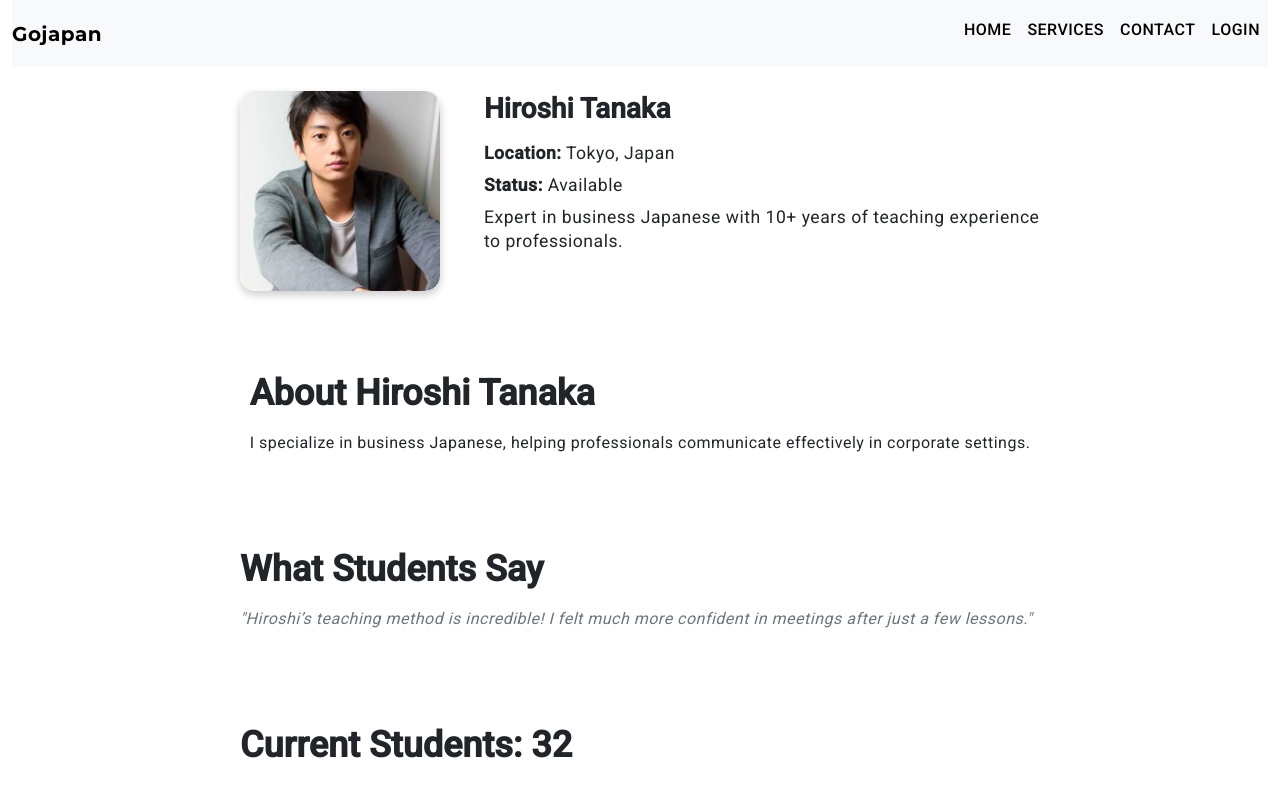
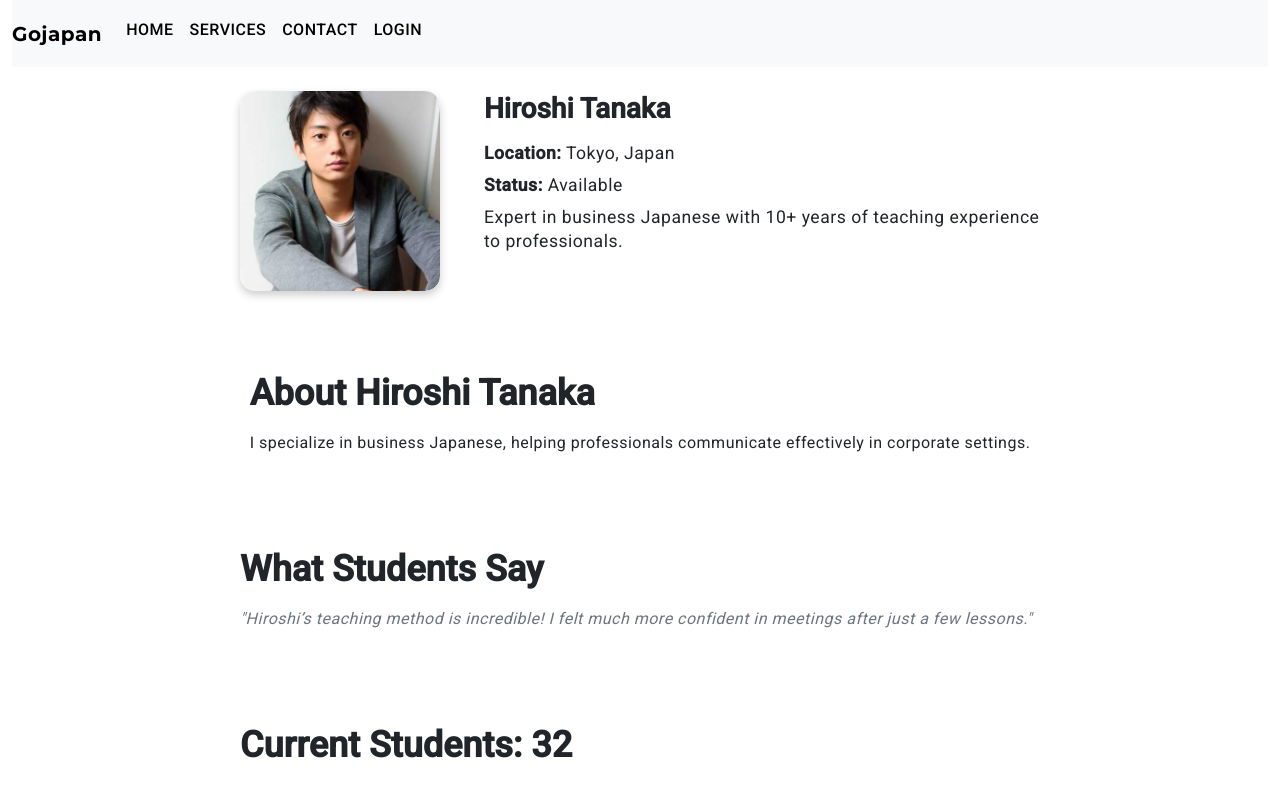
Before and after one commit to udinjelek/class_gojp_fe, an Angular app: page /detail/1 in a window 1280 px wide. Shown: the top 800 px of the page. Built offline with nearby package versions, Linux system fonts and the light colour scheme.

Commit message:
update fix bug nav bar mobile can't hide

```diff
--- a/src/app/pages/detail/detail.component.html
+++ b/src/app/pages/detail/detail.component.html
@@ -3,10 +3,10 @@
     <div class="col-12">
       <nav class="navbar navbar-expand-lg navbar-light bg-light">
         <a class="navbar-brand" href="#">Gojapan</a>
-          <button class="navbar-toggler" type="button" data-bs-toggle="collapse" data-bs-target="#navbarNav" aria-controls="navbarNav" aria-expanded="false" aria-label="Toggle navigation">
+        <button class="navbar-toggler" type="button" (click)="toggleNavbar()">
           <span class="navbar-toggler-icon"></span>
         </button>
-          <div class="collapse navbar-collapse justify-content-end" id="navbarNav">
+        <div [ngClass]="{'collapse': isNavbarCollapsed, 'navbar-collapse': true}" id="navbarNav">
           <ul class="navbar-nav">
             <li class="nav-item">
               <a class="nav-link btn-custom" href="#">Home</a>
@@ -25,6 +25,7 @@
       </nav>
     </div>
   </div>
+
 
 
     <!-- Teacher Photo and Details Section -->
--- a/src/app/pages/detail/detail.component.ts
+++ b/src/app/pages/detail/detail.component.ts
@@ -35,6 +35,8 @@ export class DetailComponent implements OnInit {
     password: string = '';
     showLoginModal: boolean = false;
     showSignUpModal: boolean = false;
+    isNavbarCollapsed: boolean = true;  // Initially collapsed
+
     teachers = [
     {
         id: 1,
@@ -411,4 +413,9 @@ export class DetailComponent implements OnInit {
     console.log('Sign-up form submitted');
     this.closeSignUpModal();  // Close the sign-up modal after submission
   }
+
+  // Function to toggle the navbar collapse state
+  toggleNavbar() {
+    this.isNavbarCollapsed = !this.isNavbarCollapsed;
+  }
 }
--- a/src/app/pages/main/main.component.html
+++ b/src/app/pages/main/main.component.html
@@ -4,10 +4,10 @@
       <div class="col-12">
         <nav class="navbar navbar-expand-lg navbar-light bg-light">
           <a class="navbar-brand" href="#">Gojapan</a>
-          <button class="navbar-toggler" type="button" data-bs-toggle="collapse" data-bs-target="#navbarNav" aria-controls="navbarNav" aria-expanded="false" aria-label="Toggle navigation">
+          <button class="navbar-toggler" type="button" (click)="toggleNavbar()">
             <span class="navbar-toggler-icon"></span>
           </button>
-          <div class="collapse navbar-collapse justify-content-end" id="navbarNav">
+          <div [ngClass]="{'collapse': isNavbarCollapsed, 'navbar-collapse': true}" id="navbarNav">
             <ul class="navbar-nav">
               <li class="nav-item">
                 <a class="nav-link btn-custom" href="#">Home</a>
--- a/src/app/pages/main/main.component.ts
+++ b/src/app/pages/main/main.component.ts
@@ -18,6 +18,7 @@ export class MainComponent {
   password: string = '';
   showLoginModal: boolean = false;
   showSignUpModal: boolean = false;
+  isNavbarCollapsed: boolean = true;  // Initially collapsed
 
   teachers = [
     { id: 1,
@@ -166,4 +167,8 @@ export class MainComponent {
     console.log('Sign-up form submitted');
     this.closeSignUpModal();  // Close the sign-up modal after submission
   }
+  // Function to toggle the navbar collapse state
+  toggleNavbar() {
+    this.isNavbarCollapsed = !this.isNavbarCollapsed;
+  }
 }
```
Lines whose indentation alone changed are shown as unchanged.
